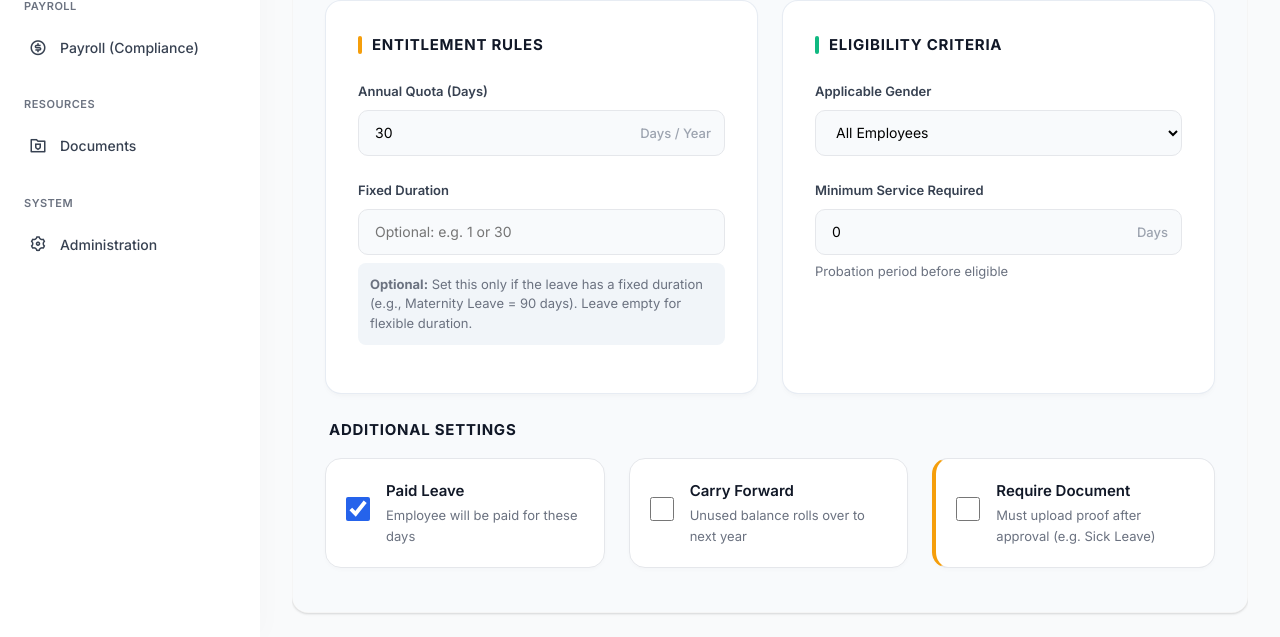
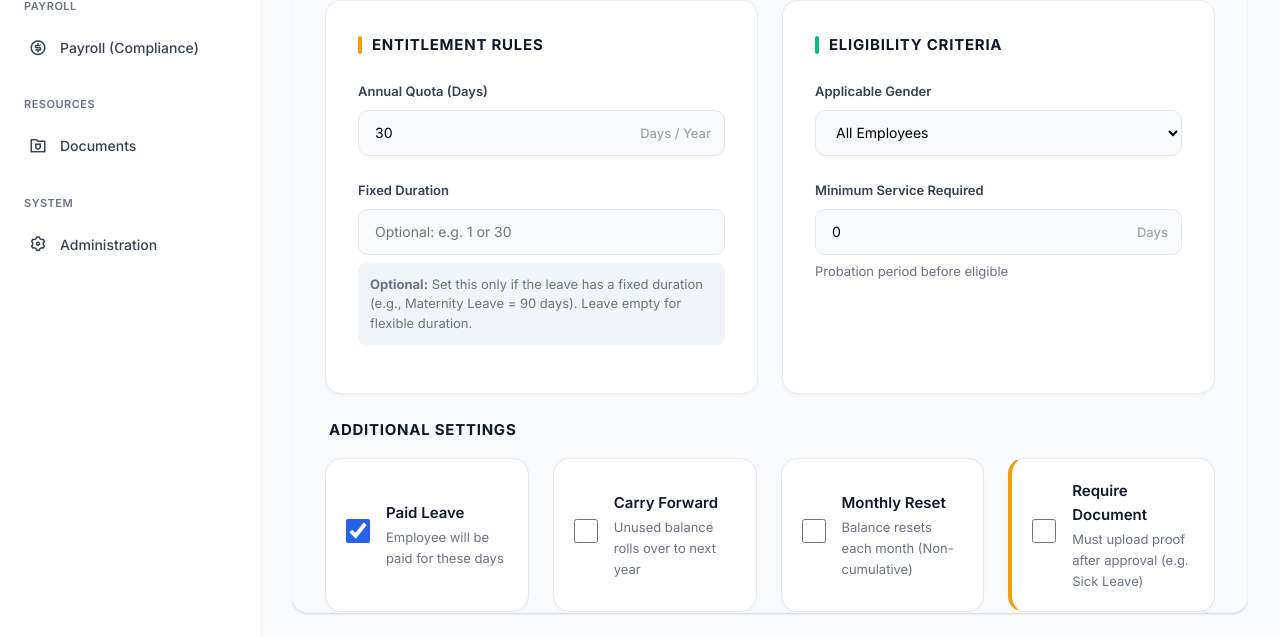
Before and after one commit to Thahdil/hrm, a Django app: page /leaves/settings/add/ in a window 1280 px wide. Shown: the part 526-1163 px from the top of the page. Run offline with Django 5.2, Linux system fonts and the light colour scheme; a user stored in the database is signed in; data comes from the database, SQL or seed files in the repository.

Commit message:
fix: Simplify monthly accrual logic and explicitly divide by 12 on dashboard and leave limits. Add missing reset_monthly switch.

```diff
--- a/src/leaves/views.py
+++ b/src/leaves/views.py
@@ -31,10 +31,7 @@ def leave_list(request):
             total_quota = float(lt.days_entitlement)
 
             if getattr(lt, 'accrual_frequency', '') == 'MONTHLY':
-                if getattr(lt, 'reset_monthly', False):
-                    total_quota = total_quota / 12.0
-                else:
-                    total_quota = (total_quota / 12.0) * max(1, today.month)
+                total_quota = total_quota / 12.0
 
             if lt.reset_monthly:
                  reqs = LeaveRequest.objects.filter(
@@ -165,10 +162,7 @@ def leave_create(request):
         total_quota = float(lt.days_entitlement)
 
         if getattr(lt, 'accrual_frequency', '') == 'MONTHLY':
-            if getattr(lt, 'reset_monthly', False):
-                total_quota = total_quota / 12.0
-            else:
-                total_quota = (total_quota / 12.0) * max(1, today.month)
+            total_quota = total_quota / 12.0
 
         used = 0.0
 
--- a/src/templates/leaves/leave_type_form.html
+++ b/src/templates/leaves/leave_type_form.html
@@ -119,6 +119,16 @@
                                 <div>
                                     <div class="toggle-title">Carry Forward</div>
                                     <div class="toggle-desc">Unused balance rolls over to next year</div>
+                                </div>
+                            </label>
+
+                            <label class="toggle-card">
+                                <div class="toggle-checkbox-wrapper">
+                                    {{ form.reset_monthly }}
+                                </div>
+                                <div>
+                                    <div class="toggle-title">Monthly Reset</div>
+                                    <div class="toggle-desc">Balance resets each month (Non-cumulative)</div>
                                 </div>
                             </label>
 
```
Also changed, not shown: src/core/views.py (+4 -4 lines).
